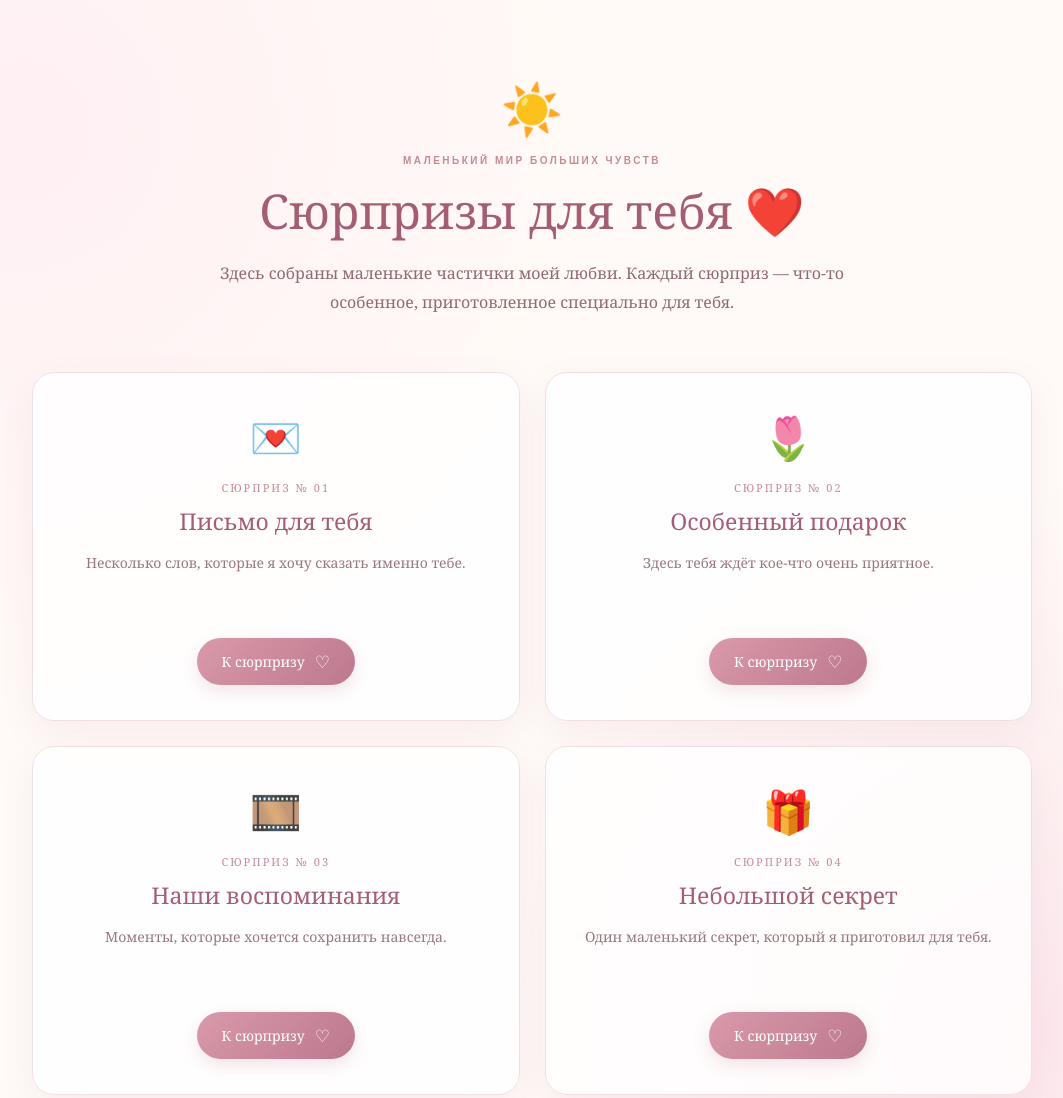
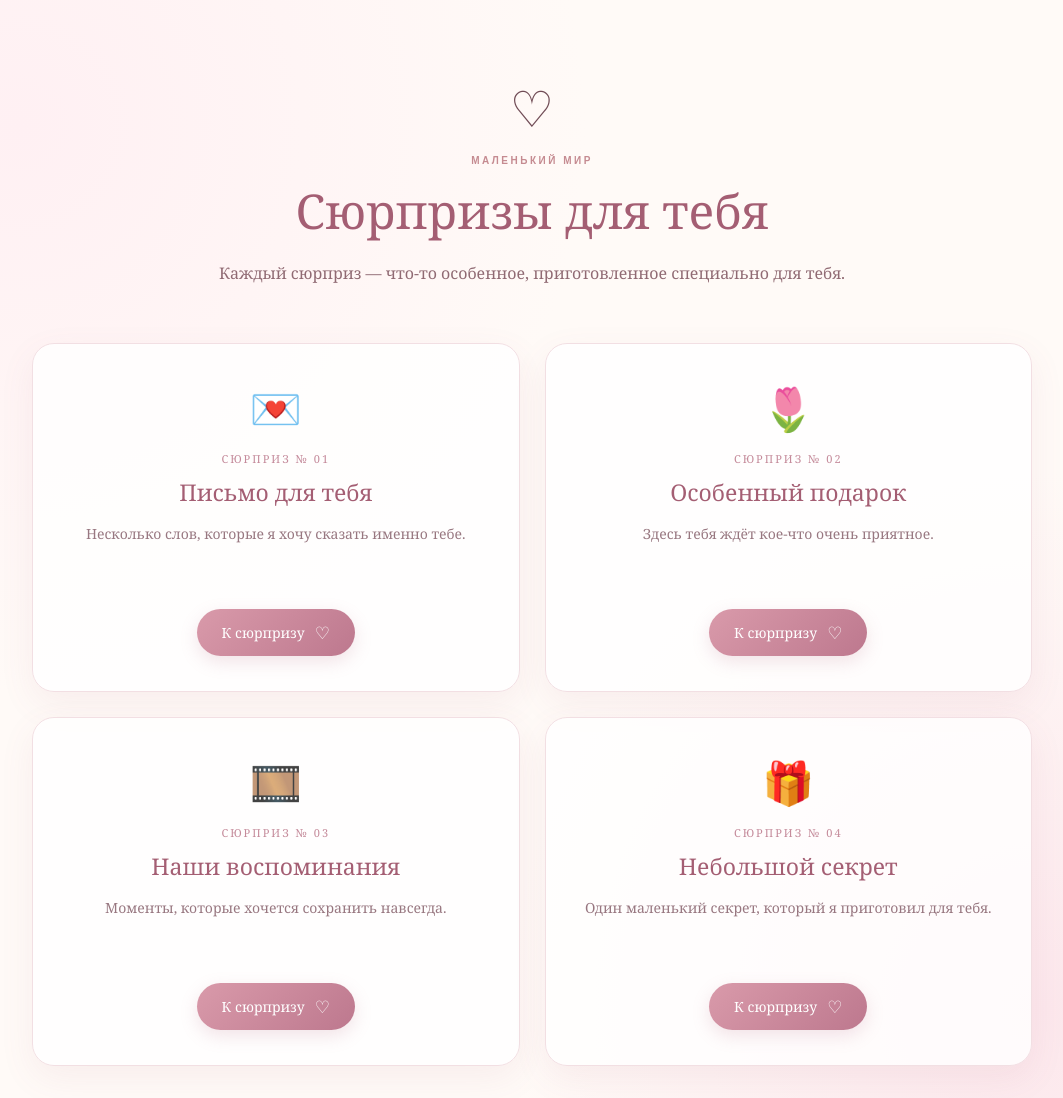
Before and after one commit to nehaevbogdan16-svg/nastenka, a plain HTML site: page surprises.html in a window 1280 px wide. Shown: the top 1098 px of the page, without its empty margins (108-1171 px from the left). Drawn offline with Linux system fonts and the light colour scheme.

Commit message:
Update surprises.html

```diff
--- a/surprises.html
+++ b/surprises.html
@@ -8,7 +8,7 @@
 
     <meta name="viewport" content="width=device-width, initial-scale=1.0">
 
-    <title>Сюрпризы для Настёнки ❤️</title>
+    <title>Сюрпризы для Настёнки </title>
 
     <link rel="stylesheet" href="style.css">
 
@@ -20,15 +20,15 @@
 
         <header class="surprises-header">
 
-            <div class="surprises-sun">☀️</div>
+            <div class="surprises-sun">♡</div>
 
-            <div class="kicker">маленький мир больших чувств</div>
+            <div class="kicker">маленький мир</div>
 
-            <h1>Сюрпризы для тебя ❤️</h1>
+            <h1>Сюрпризы для тебя</h1>
 
             <p>
 
-                Здесь собраны маленькие частички моей любви.
+
 
                 Каждый сюрприз — что-то особенное,
 
```
